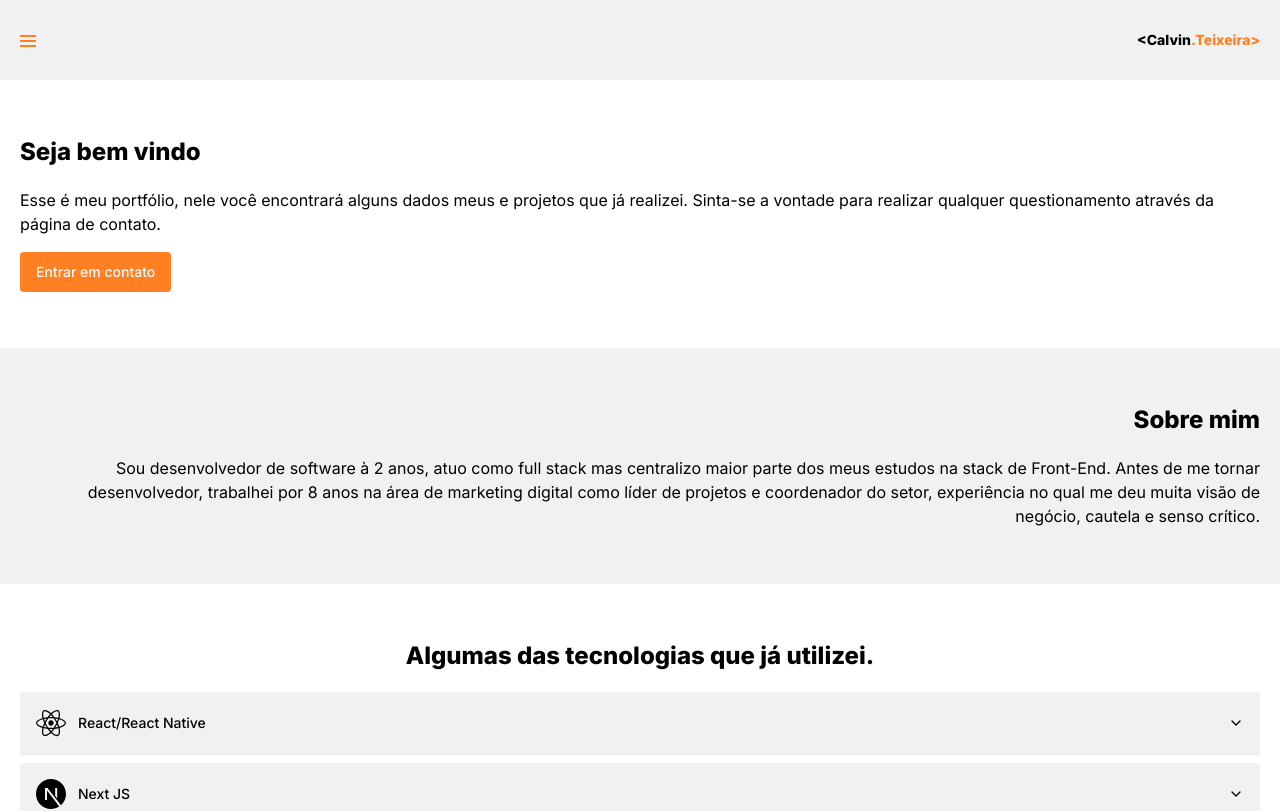
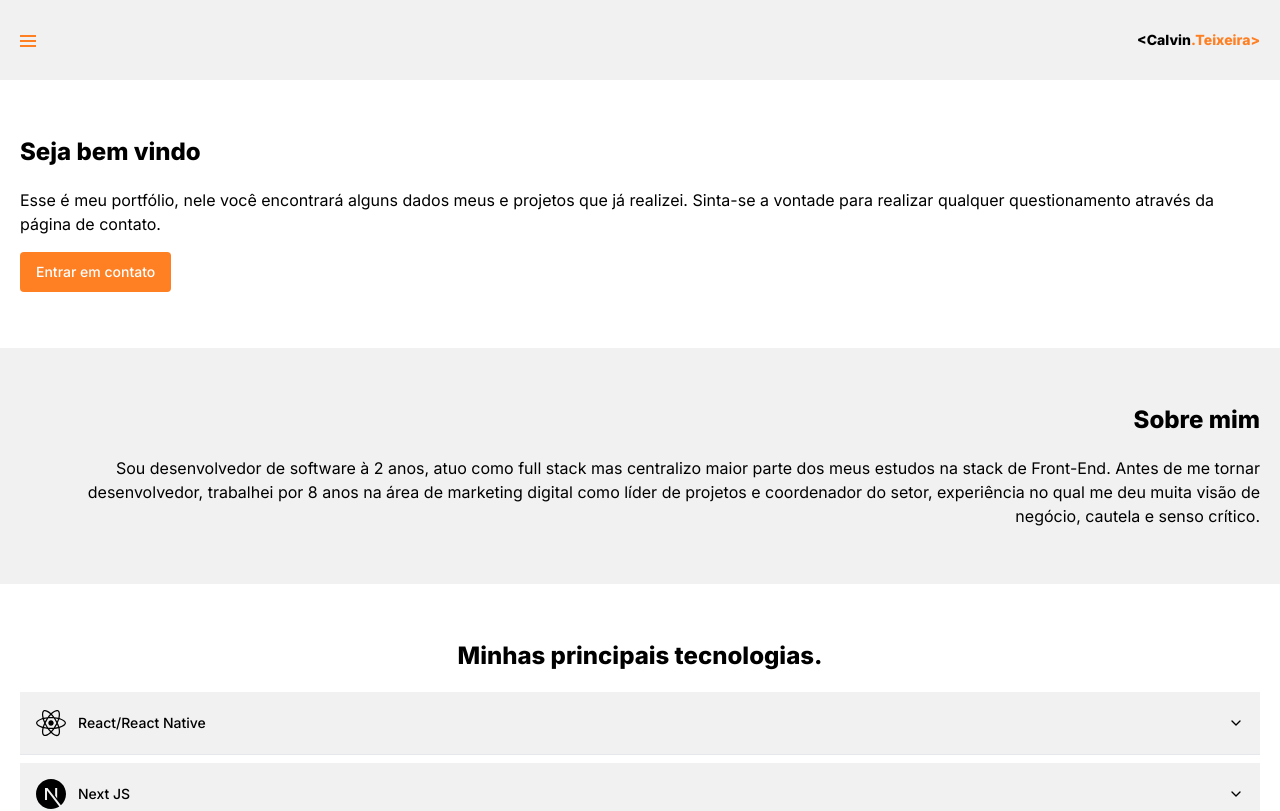
Before and after one commit to calvinsteixeira/portfolio, a Next.js app: page / in a window 1280 px wide. Shown: the top 811 px of the page. Built offline with nearby package versions, Linux system fonts and the light colour scheme.

Commit message:
Removendo import de icone não utilizado

```diff
--- a/app/page.tsx
+++ b/app/page.tsx
@@ -11,7 +11,7 @@ import {
   SiAntdesign,
 } from "react-icons/si";
 import { BiLogoTypescript } from "react-icons/bi";
-import { FaDatabase, FaGitAlt, FaExternalLinkAlt, FaReact } from "react-icons/fa";
+import { FaDatabase, FaGitAlt, FaReact } from "react-icons/fa";
 
 export default function Home() {
   return (
@@ -44,7 +44,7 @@ export default function Home() {
         </section>
         <section className="section flex flex-col justify-center">
           <h3 className="text-2xl font-extrabold sectionTitle text-center">
-            Algumas das tecnologias que já utilizei.
+            Minhas principais tecnologias.
           </h3>
           <div className='flex flex-col gap-2'>
             <TechAccordion icon={<FaReact className='text-3xl' />} label="React/React Native" description="Biblioteca JavaScript para construir interfaces de usuário, mantendo um estado e renderizando componentes de forma eficiente." />
```
